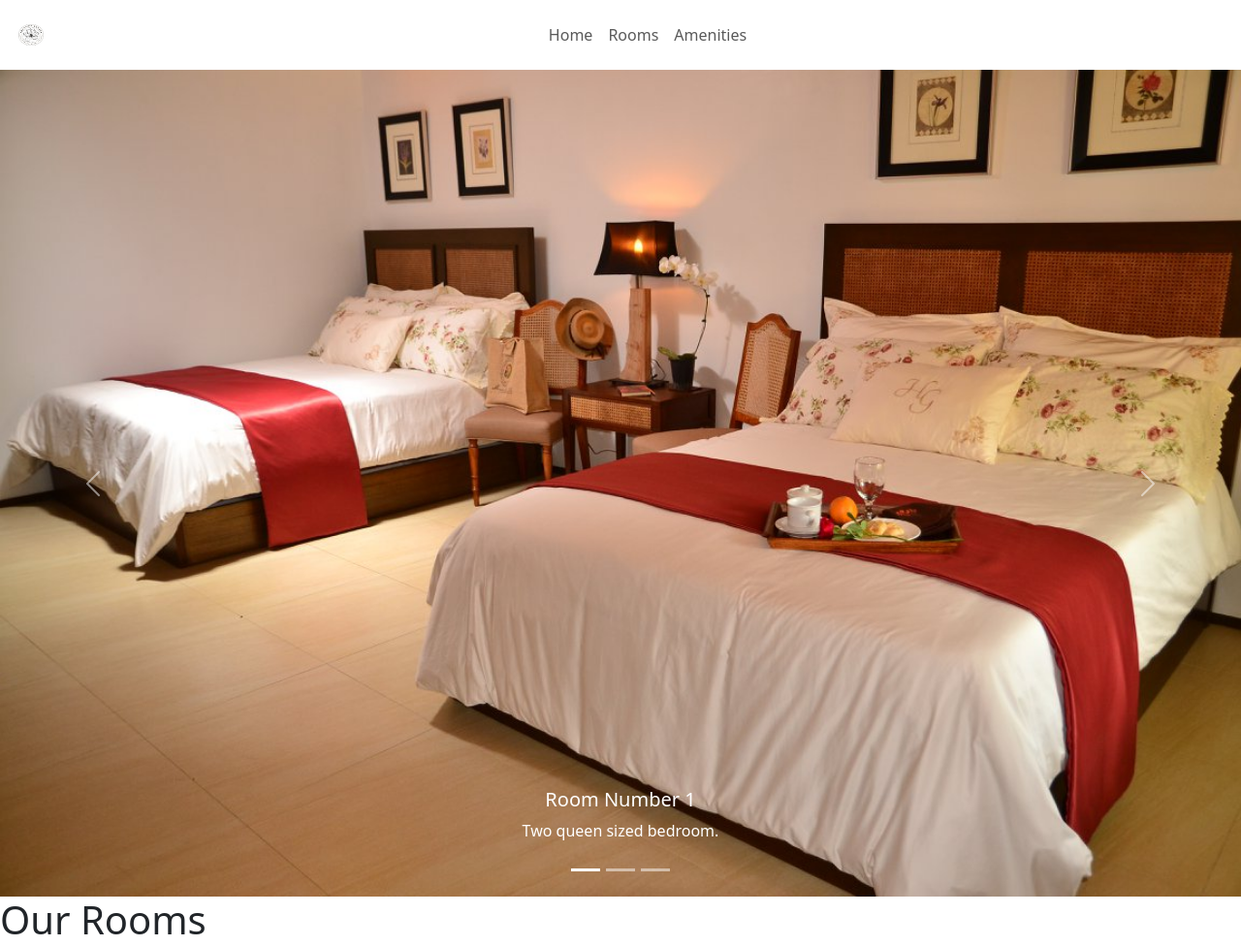
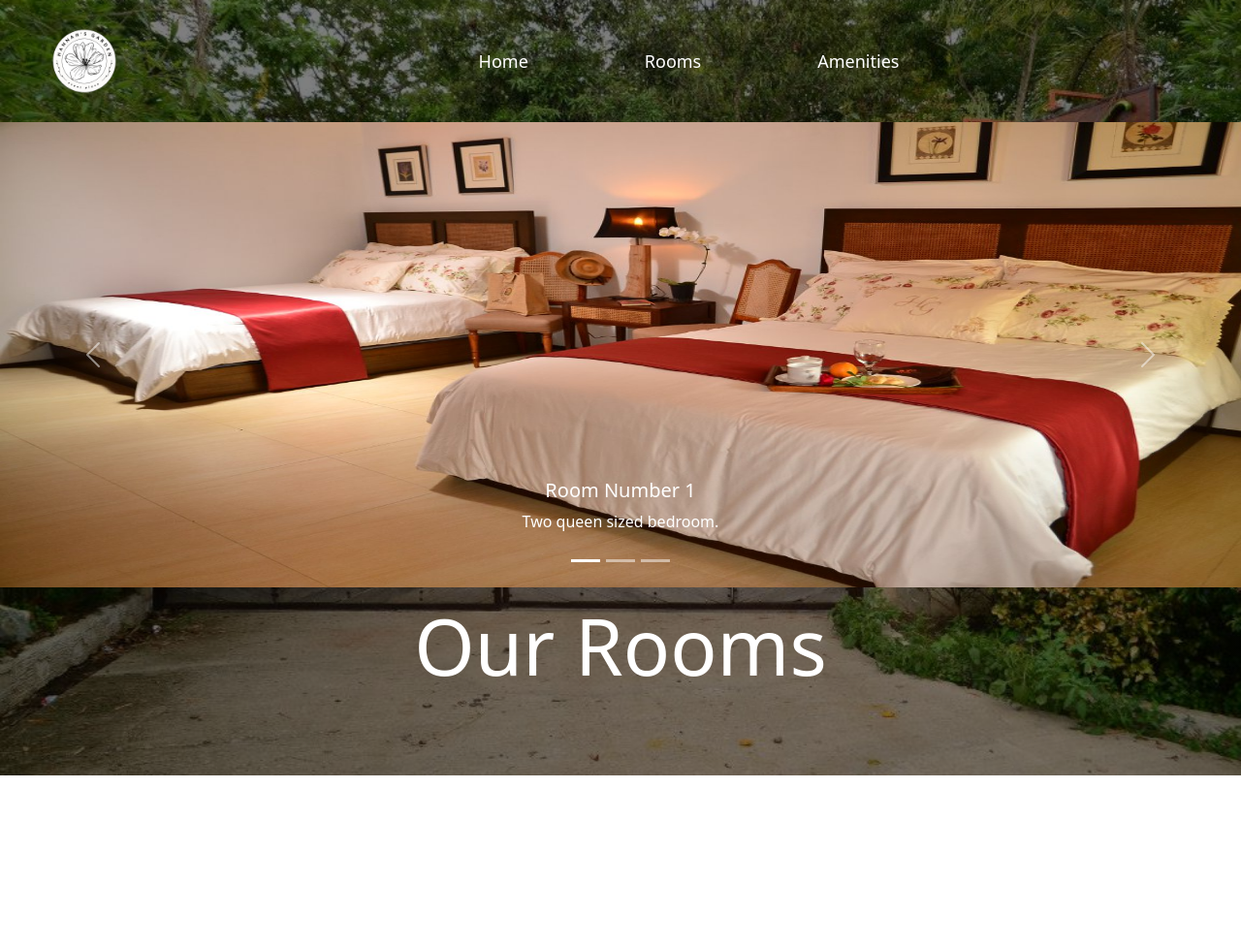
Before and after one commit to JaycPaulanag/etechFinalProject, a plain HTML site: page room.html in a window 1280 px wide. Shown: the whole page at 97% size. After the commit the page ends 800 px from the top, so only its background shows below. Drawn offline with nearby package versions, Linux system fonts and the light colour scheme.

Commit message:
rooooommmm code

```diff
--- a/room.css
+++ b/room.css
@@ -0,0 +1,83 @@
+body{
+ background-image: linear-gradient(rgba(0,0,0,0.5),rgba(0,0,0,0.5)),url("imagess/bg.jpg");
+background-color: rgba(0,0,0,0.5);
+ background-size: cover;
+ background-repeat: no-repeat;
+ background-position: center;
+ min-height: 100vh;
+ height: 100%;
+  overflow-x: hidden;
+}
+
+a {
+    font-weight: 400;
+    margin-left: 25px;
+    margin-right: 25px;
+    text-decoration: none;
+    cursor: pointer;
+    }
+
+
+
+.navbar .navbar-nav .nav-item .nav-link {
+    color: rgb(255, 255, 255);
+    font-size: 18px;
+    cursor: pointer;
+    font-weight: 500;
+    padding: 13px 35px;
+    display: inline-block;
+    transition: 0.5;
+    list-style: none;
+    }
+
+.navbar .navbar-nav .nav-item .nav-link:hover {
+    color: rgb(0, 0, 0);
+    background-color: rgb(255, 255, 255);
+    list-style: none;
+    box-shadow: 0 5px #047952;
+}
+
+.navbar .navbar-nav .nav-item .nav-link:active {
+    list-style: none;
+    transform: translateY(4px);
+    box-shadow: 0 5px #047952;
+    }
+
+
+.LogoNav {
+        height: 100px;
+        width: 100px;
+        }
+
+.button {
+    width: 200px;
+    padding: 15px 0;
+    text-align: center;
+    margin: 20px 10px;
+    border-radius: 25px;
+    font-weight: bold;
+    border: 2px solid #555555;
+    background: transparent;
+    color: #fff;
+    cursor: pointer;
+  }
+
+.carousel-inner > .carousel-item > img {
+    background-color: (0,0,0,0.5);
+    width: 720px;
+    height: 480px;
+    display: flex;
+  }
+
+.content {
+    width: 100%;;
+    top: 50%;
+    transform: translateY(-50%);
+    text-align: center;
+    color: #fff;
+  }
+
+.content h1{
+    font-size: 80px;
+    margin-top: 60px;
+  }
--- a/room.html
+++ b/room.html
@@ -20,7 +20,7 @@
     <nav class="navbar navbar-expand-lg">
       <div class="container-fluid">
 
-        <a class="navbar-brand" href="Home.html"><img class="LogoNav" src="imagess\logo.png"Bootstrap" width="40" height="34"></a>
+        <a class="navbar-brand" href="home.html"><img class="LogoNav" src="imagess\logo.png"Bootstrap" width="40" height="34"></a>
 
         <button class="navbar-toggler" type="button" data-bs-toggle="collapse" data-bs-target="#navbarNav"
            aria-controls="navbarNav" aria-expanded="false" aria-label="Toggle navigation">
```
